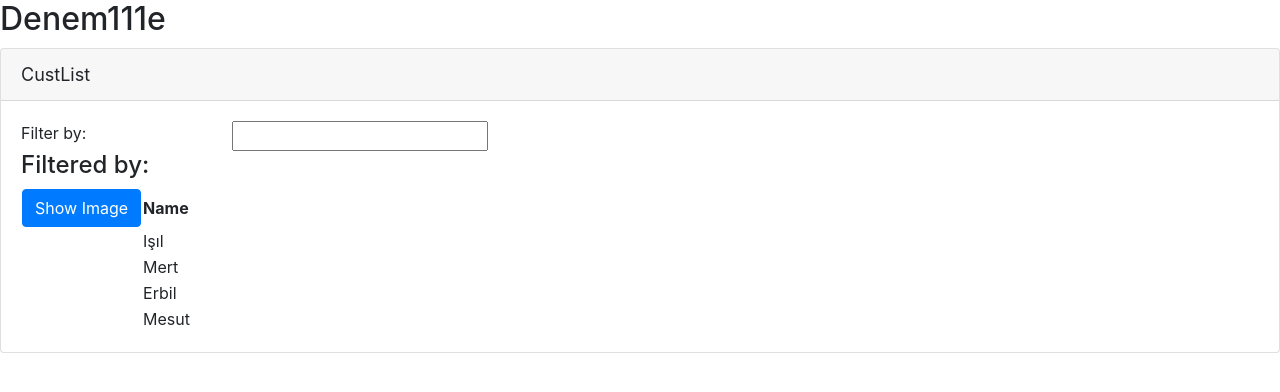
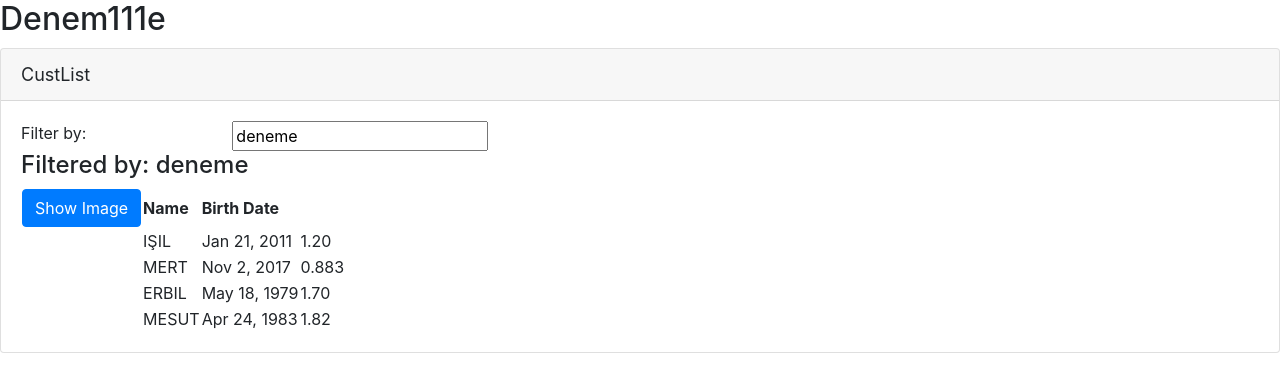
Before and after one commit to mestal/CoreNetto, an Angular app in the folder APM/: page / in a window 1280 px wide. Shown: the top 392 px of the page. Built offline with nearby package versions, Linux system fonts and the light colour scheme.

Commit message:
Binding and Pipes

```diff
--- a/APM/src/app/app.module.ts
+++ b/APM/src/app/app.module.ts
@@ -1,6 +1,6 @@
 import { BrowserModule } from '@angular/platform-browser';
 import { NgModule } from '@angular/core';
-
+import { FormsModule} from '@angular/forms';
 import { AppComponent } from './app.component';
 import { CustomerListComponent } from './customers/customer-list.component';
 
@@ -9,7 +9,8 @@ import { CustomerListComponent } from './customers/customer-list.component';
     AppComponent,CustomerListComponent
   ],
   imports: [
-    BrowserModule
+    BrowserModule,
+    FormsModule
   ],
   bootstrap: [AppComponent]
 })
--- a/APM/src/app/customers/customer-list.component.html
+++ b/APM/src/app/customers/customer-list.component.html
@@ -8,12 +8,12 @@
                 Filter by:
             </div>
             <div class="col-md-4">
-                <input type="text" />
+                <input type="text" [(ngModel)]='listFilter' />
             </div>
         </div>
         <div class="row">
             <div class="col-md-6">
-                <h4>Filtered by:</h4>
+                <h4>Filtered by: {{ listFilter }}</h4>
             </div>
         </div>
         <div class="table-responsive">
@@ -27,6 +27,7 @@
                             </button>
                         </th>
                         <th>Name</th>
+                        <th>Birth Date</th>
                     </tr>
                 </thead>
                 <tbody>
@@ -38,7 +39,9 @@
                                 [style.margin.px]='imageMargin'
                             >
                         </td>
-                        <td>{{ customer.Name }}</td>
+                        <td>{{ customer.Name | uppercase }}</td>
+                        <td>{{ customer.BirthDate | date:shortDate }}</td>
+                        <td>{{ customer.Height | number: '1.2-3' }}</td>
 
                     </tr>
                 </tbody>
--- a/APM/src/app/customers/customer-list.component.ts
+++ b/APM/src/app/customers/customer-list.component.ts
@@ -9,23 +9,32 @@ export class CustomerListComponent {
     imageWidth: number = 50;
     imageMargin: number = 2;
     showImage: boolean = false;
+    listFilter: string = "deneme";
     customers: any[] = [
         {
             Name: "Işıl",
-            ImageUrl: "assets/images/saw.png"
+            ImageUrl: "assets/images/saw.png",
+            BirthDate: "01.21.2011",
+            Height: 1.2
 
         },
         {
             Name: "Mert",
-            ImageUrl: "assets/images/garden_cart.png"
+            ImageUrl: "assets/images/garden_cart.png",
+            BirthDate: "11.02.2017",
+            Height: 0.8826
         },
         {
             Name: "Erbil",
-            ImageUrl: "assets/images/xbox-controller.png"
+            ImageUrl: "assets/images/xbox-controller.png",
+            BirthDate: "05.18.1979",
+            Height: 1.7
         },
         {
             Name: "Mesut",
-            ImageUrl: "assets/images/hammer.png"
+            ImageUrl: "assets/images/hammer.png",
+            BirthDate: "04.24.1983",
+            Height: 1.82
         }
     ];
 
```
